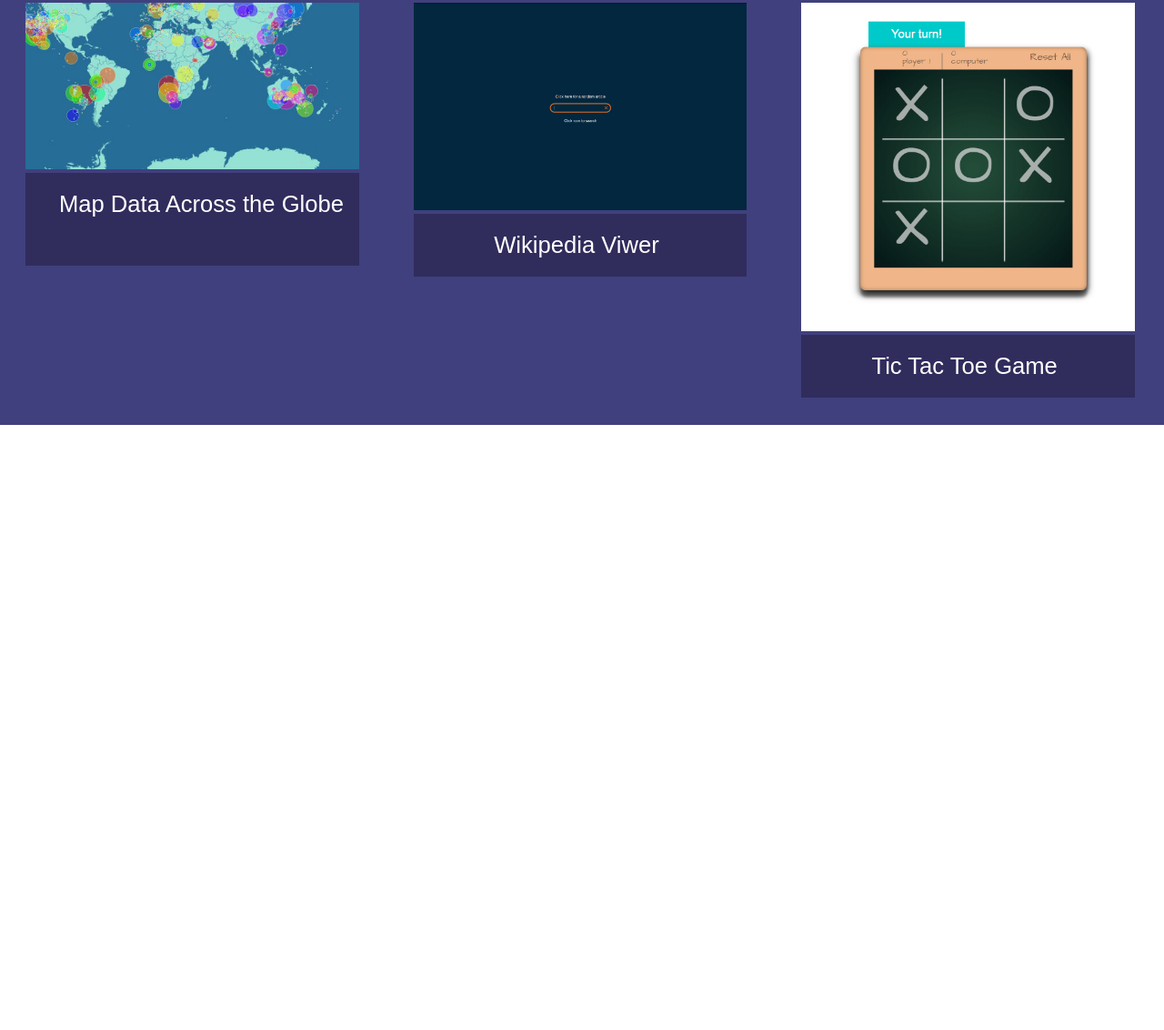
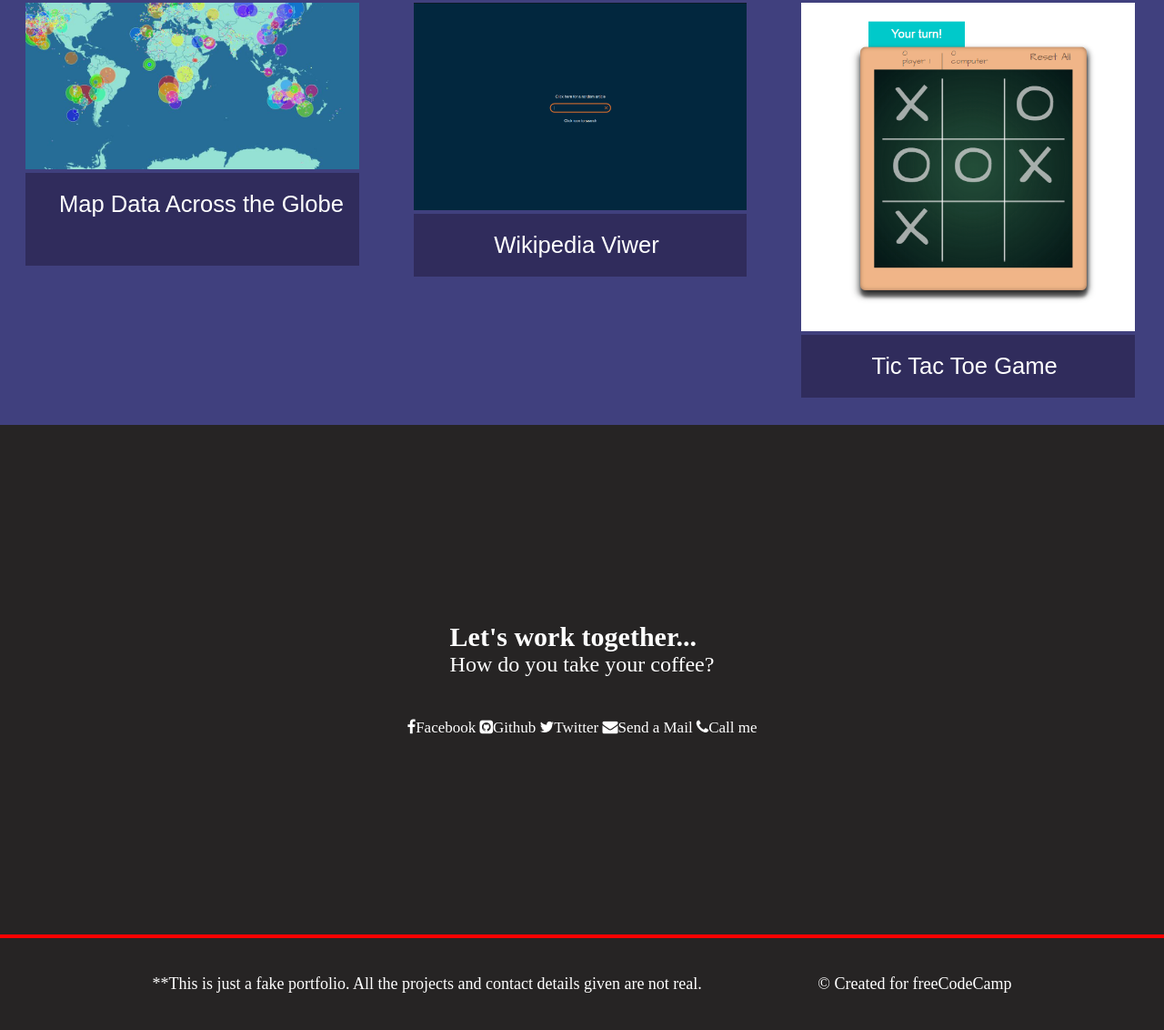
Before and after one commit to inaciowassir/microverse, a plain HTML site: page index.html in a window 1280 px wide. Shown: the part 1417-2549 px from the top of the page at 91% size. Before the commit the page ends 1884 px from the top, so only its background shows below. Drawn offline with nearby package versions, Linux system fonts and the light colour scheme.

Commit message:
updated code

```diff
--- a/css/style.css
+++ b/css/style.css
@@ -117,3 +117,62 @@
 .project-title:hover span{
     visibility: visible;
 }
+
+.contact{
+    display: flex;
+    background-color: rgb(38, 36, 36);
+    flex-direction: column;
+    justify-content: center;
+    align-items: center;
+    width: 100%;
+    height: 70vh;
+    color: #fff;
+    font-size:30px;
+
+}
+.contact h1{
+    font-size:30px;
+    justify-content: center;
+    align-items: center;
+    flex-direction: column;
+
+}
+.contact p{
+    font-size:24px;
+    justify-content: center;
+    align-items: center;
+    flex-direction: column;
+}
+.clink{
+    text-decoration: none;
+    color: #fff;
+    font-size:24px;
+    list-style: none;
+    padding-top:40px;
+    justify-content: space-between;
+
+}
+
+.clink a{
+    text-decoration: none;
+    color: #fff;
+    font-size:17px;
+    justify-content: space-between;
+    align-items: center;
+}
+
+footer{
+    display: flex;
+    border-top: red 4px solid;
+    background-color: rgb(38, 36, 36);
+    justify-content: space-evenly;
+    padding: 40px;
+    color: #fff;
+    font-size:18px;
+}
+
+@media screen and (max-width: 768px){
+    .project-items{
+        width: 100%;
+    }
+}
--- a/index.html
+++ b/index.html
@@ -4,8 +4,7 @@
     <meta charset="UTF-8">
     <title>Fork Me! FCC: Test Suite Template</title>
     <link rel="stylesheet" href="css/style.css">
-  </head>
-
+    <link rel="stylesheet" href="https://cdnjs.cloudflare.com/ajax/libs/font-awesome/4.7.0/css/font-awesome.min.css">  </head>
   <body>
     <script src="https://cdn.freecodecamp.org/testable-projects-fcc/v1/bundle.js"></script>
 
@@ -101,6 +100,42 @@
         </section>
     <!--PORTFOLIO SECTION END-->
 
+
+      <!--CONTACT SECTION -->
+
+      <section class="contact">
+        <div >
+          <h1>Let's work together...</h1>
+          <p>How do you take your coffee?</p>
+        </div>
+        <div class="clink">
+          <a href="http://www.facebook.com/" target="_blank">
+            <i class="fa fa-facebook"></i>Facebook
+          </a>
+          <a href="http://www.github.com/" target="_blank">
+            <i class = "fa fa-github-square">Github</i>
+          </a>
+          <a href="http://www.twitter.com/" target="_blank">
+            <i class = "fa fa-twitter"></i>Twitter
+          </a>
+          <a href="http://www.mail.com/" target="_blank">
+            <i class = "fa fa-envelope"></i>Send a Mail
+          </a>
+          <a href="http://www.mail.com/" target="_blank">
+            <i class = "fa fa-phone"></i>Call me
+          </a>
+        </div>
+      </section>
+
+      <footer>
+        <p>**This is just a fake portfolio. All the projects and contact details given are not real.</p>
+        <p>© Created for freeCodeCamp
+          <a href = "https://"></a>
+        </p>
+      </footer>
+
+      <!--CONTACT SECTION END-->
+
     <!--
 
     Hello Camper!
@@ -114,5 +149,6 @@
 
     -->
     <script  src="js/index.js"></script>
+    <script src="https://cdn.jsdelivr.net/npm/bootstrap@5.3.0-alpha1/dist/js/bootstrap.bundle.min.js" integrity="sha384-w76AqPfDkMBDXo30jS1Sgez6pr3x5MlQ1ZAGC+nuZB+EYdgRZgiwxhTBTkF7CXvN" crossorigin="anonymous"></script>
   </body>
 </html>
```
Also changed, not shown: 1 other file.
